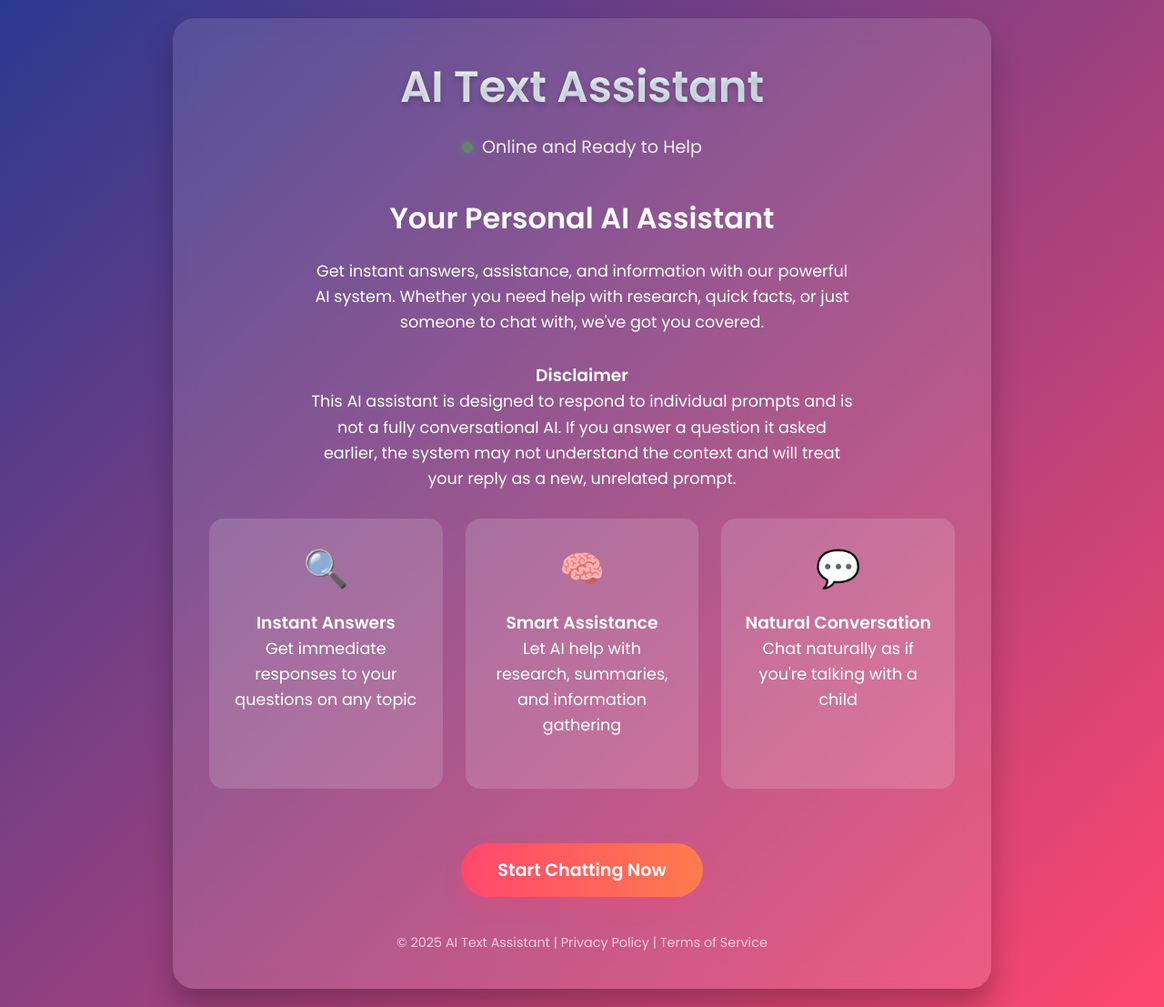
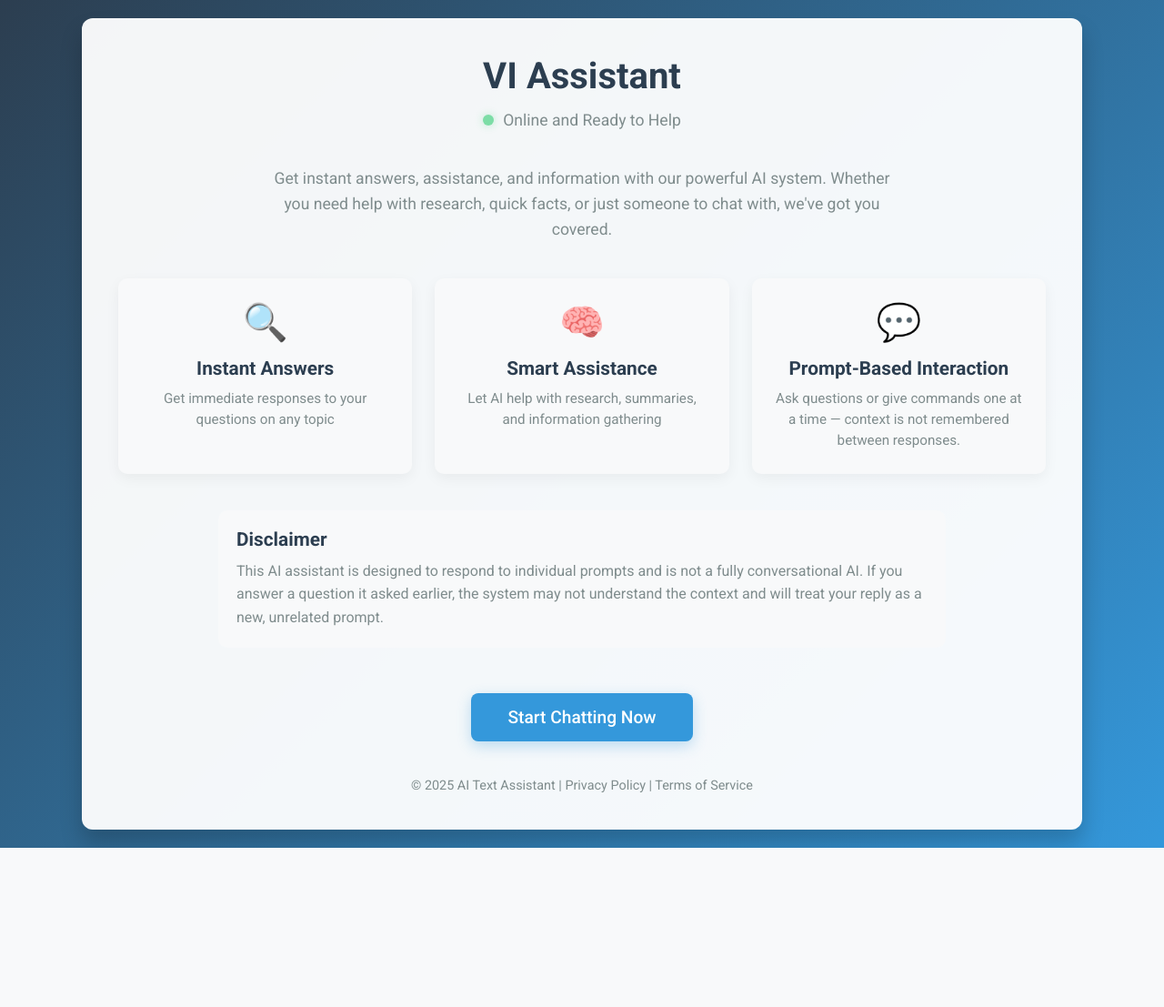
Before and after one commit to sayyedrabeeh/jarvis-ai, a Django app: page / in a window 1280 px wide. Shown: the whole page at 91% size. After the commit the page ends 932 px from the top, so only its background shows below. Run offline with Django 5.2, Linux system fonts and the light colour scheme.

Commit message:
HOMEADDED

```diff
--- a/jarvis/assistant/templates/home.html
+++ b/jarvis/assistant/templates/home.html
@@ -3,19 +3,19 @@
 <head>
     <meta charset="UTF-8">
     <meta name="viewport" content="width=device-width, initial-scale=1.0">
-    <title>AI Text Assistant</title>
-    <link href="https://fonts.googleapis.com/css2?family=Poppins:wght@400;500;600&display=swap" rel="stylesheet">
+    <title>VI Assistant</title>
+    <link href="https://fonts.googleapis.com/css2?family=Roboto:wght@400;500;700&display=swap" rel="stylesheet">
     <style>
         * {
             margin: 0;
             padding: 0;
             box-sizing: border-box;
-            font-family: 'Poppins', sans-serif;
+            font-family: 'Roboto', sans-serif;
         }
 
         body {
             min-height: 100vh;
-            background: linear-gradient(135deg, #2a3990, #ff476e);
+            background: linear-gradient(135deg, #2c3e50, #3498db);
             display: flex;
             justify-content: center;
             align-items: center;
@@ -24,97 +24,88 @@
 
         .container {
             width: 100%;
-            max-width: 900px;
-            background: rgba(255, 255, 255, 0.12);
-            backdrop-filter: blur(12px);
-            border-radius: 24px;
+            max-width: 1100px;
+            background: rgba(255, 255, 255, 0.95);
+            border-radius: 12px;
+            overflow: hidden;
+            box-shadow: 0 15px 25px rgba(0,0,0,0.2);
             padding: 40px;
-            box-shadow: 0 20px 30px rgba(0,0,0,0.25);
         }
 
         .assistant-header {
             text-align: center;
             margin-bottom: 40px;
-            color: white;
         }
 
         .assistant-header h1 {
-            font-size: 3em;
+            font-size: 2.5em;
             margin-bottom: 15px;
-            text-shadow: 0 3px 6px rgba(0,0,0,0.2);
-            background: linear-gradient(to right, #ffffff, #d9f0ff);
-            -webkit-background-clip: text;
-            -webkit-text-fill-color: transparent;
+            color: #2c3e50;
         }
 
         .assistant-header p {
-            font-size: 1.2em;
-            opacity: 0.9;
+            font-size: 1.1em;
+            color: #7f8c8d;
         }
 
         .welcome-content {
             text-align: center;
-            color: white;
             margin-bottom: 40px;
         }
 
         .welcome-content h2 {
             font-size: 2em;
             margin-bottom: 20px;
+            color: #2c3e50;
         }
 
         .welcome-content p {
             font-size: 1.1em;
             line-height: 1.6;
             margin-bottom: 30px;
-            max-width: 600px;
+            max-width: 700px;
             margin-left: auto;
             margin-right: auto;
+            color: #7f8c8d;
         }
 
         .features-grid {
             display: grid;
-            grid-template-columns: repeat(auto-fit, minmax(250px, 1fr));
+            grid-template-columns: repeat(auto-fit, minmax(300px, 1fr));
             gap: 25px;
             margin-bottom: 40px;
         }
 
         .feature-item {
-            background: rgba(255, 255, 255, 0.15);
+            background: #f8f9fa;
             padding: 25px;
-            border-radius: 16px;
+            border-radius: 10px;
             text-align: center;
-            transition: transform 0.3s ease, background 0.3s ease;
-            color: white;
+            transition: transform 0.3s ease, box-shadow 0.3s ease;
+            box-shadow: 0 5px 15px rgba(0,0,0,0.05);
         }
 
         .feature-item:hover {
             transform: translateY(-10px);
-            background: rgba(255, 255, 255, 0.25);
+            box-shadow: 0 10px 20px rgba(0,0,0,0.1);
         }
 
         .feature-icon {
             font-size: 2.5em;
             margin-bottom: 15px;
+            color: #3498db;
         }
 
-        .cta-button {
-            display: inline-block;
-            padding: 15px 40px;
-            background: linear-gradient(to right, #ff476e, #ff7b4d);
-            color: white;
-            text-decoration: none;
-            border-radius: 30px;
-            font-size: 1.2em;
-            font-weight: 600;
-            transition: transform 0.3s ease, box-shadow 0.3s ease;
-            box-shadow: 0 10px 20px rgba(255, 71, 110, 0.3);
-            margin-top: 20px;
+        .feature-item h3 {
+            font-size: 1.3em;
+            margin-bottom: 10px;
+            color: #2c3e50;
         }
 
-        .cta-button:hover {
-            transform: translateY(-5px);
-            box-shadow: 0 15px 25px rgba(255, 71, 110, 0.4);
+        .feature-item p {
+            font-size: 0.95em;
+            color: #7f8c8d;
+            line-height: 1.5;
         }
 
         .status-indicator {
@@ -123,14 +114,54 @@
             height: 12px;
             border-radius: 50%;
             margin-right: 10px;
-            background: #4CAF50;
-            box-shadow: 0 0 10px #4CAF50;
+            background: #2ecc71;
+            box-shadow: 0 0 10px rgba(46, 204, 113, 0.5);
+        }
+
+        .disclaimer {
+            background: #f8f9fa;
+            border-radius: 10px;
+            padding: 20px;
+            margin: 0 auto 30px;
+            max-width: 800px;
+        }
+
+        .disclaimer h3 {
+            font-size: 1.3em;
+            margin-bottom: 10px;
+            color: #2c3e50;
+        }
+
+        .disclaimer p {
+            font-size: 1em;
+            color: #7f8c8d;
+            line-height: 1.6;
+        }
+
+        .cta-button {
+            display: inline-block;
+            padding: 15px 40px;
+            background: #3498db;
+            color: white;
+            text-decoration: none;
+            border-radius: 8px;
+            font-size: 1.2em;
+            font-weight: 500;
+            transition: background 0.3s ease, transform 0.3s ease;
+            box-shadow: 0 5px 15px rgba(52, 152, 219, 0.3);
+            margin-top: 20px;
+        }
+
+        .cta-button:hover {
+            background: #2980b9;
+            transform: translateY(-5px);
+            box-shadow: 0 8px 20px rgba(52, 152, 219, 0.4);
         }
 
         .footer {
             text-align: center;
             margin-top: 40px;
-            color: rgba(255, 255, 255, 0.7);
+            color: #7f8c8d;
             font-size: 0.9em;
         }
 
@@ -140,11 +171,11 @@
             }
 
             .assistant-header h1 {
-                font-size: 2.2em;
+                font-size: 2em;
             }
 
             .welcome-content h2 {
-                font-size: 1.8em;
+                font-size: 1.7em;
             }
         }
     </style>
@@ -152,16 +183,15 @@
 <body>
     <div class="container">
         <div class="assistant-header">
-            <h1>AI Text Assistant</h1>
+            <h1>VI Assistant</h1>
             <p><span class="status-indicator"></span>Online and Ready to Help</p>
         </div>
 
         <div class="welcome-content">
-            <h2>Your Personal AI Assistant</h2>
+
             <p>Get instant answers, assistance, and information with our powerful AI system. Whether you need help with research, quick facts, or just someone to chat with, we've got you covered.</p>
-            <h3>Disclaimer</h3>
-            <p>This AI assistant is designed to respond to individual prompts and is not a fully conversational AI.
-            If you answer a question it asked earlier, the system may not understand the context and will treat your reply as a new, unrelated prompt.</p>
+        </div>
+
         <div class="features-grid">
             <div class="feature-item">
                 <div class="feature-icon">🔍</div>
@@ -171,18 +201,24 @@
             <div class="feature-item">
                 <div class="feature-icon">🧠</div>
                 <h3>Smart Assistance</h3>
-                    <p>Let AI help with research, summaries, and information gathering </p>
+                <p>Let AI help with research, summaries, and information gathering</p>
             </div>
           <div class="feature-item">
     <div class="feature-icon">💬</div>
-                    <h3>Natural Conversation</h3>
-                    <p>Chat naturally as if you're talking with a child </p>
+    <h3>Prompt-Based Interaction</h3>
+    <p>Ask questions or give commands one at a time — context is not remembered between responses.</p>
 </div>
-
 
         </div>
 
-            <a href="{% url  'process_command'%}" class="cta-button">Start Chatting Now</a>
+        <div class="disclaimer">
+            <h3>Disclaimer</h3>
+            <p>This AI assistant is designed to respond to individual prompts and is not a fully conversational AI.
+            If you answer a question it asked earlier, the system may not understand the context and will treat your reply as a new, unrelated prompt.</p>
+        </div>
+
+        <div style="text-align: center;">
+            <a href="{% url 'process_command' %}" class="cta-button">Start Chatting Now</a>
         </div>
 
         <div class="footer">
```
Lines whose indentation alone changed are shown as unchanged.
